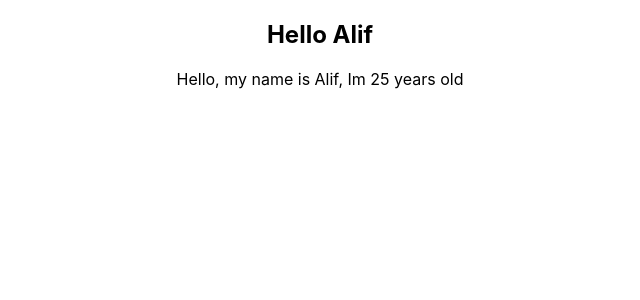
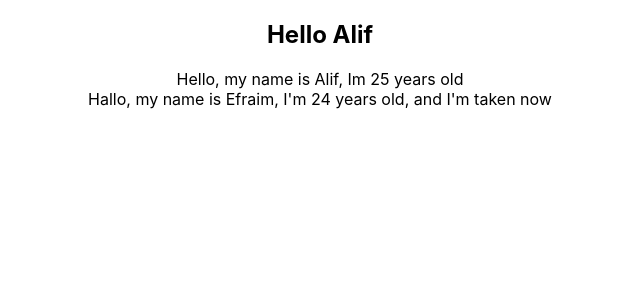
Before and after one commit to alifalridho/REACT-TYPESCRIPT, a React (Create React App) app: page / in a window 1280 px wide. Shown: the top 300 px of the page, without its empty margins (320-960 px from the left). Built offline with nearby package versions, Linux system fonts and the light colour scheme.

Commit message:
add User.tsx

```diff
--- a/src/App.tsx
+++ b/src/App.tsx
@@ -2,12 +2,14 @@ import React from "react";
 import "./App.css";
 import Greet from "./components/Greet";
 import Hello from "./components/Hello";
+import User from "./components/User";
 
 function App() {
     return (
         <div className="App">
             <Greet name={"Alif"} />
             <Hello age={25} name="Alif" />
+            <User name="Efraim" age={24} status={"taken"} />
         </div>
     );
 }
--- /dev/null
+++ b/src/components/User.tsx
@@ -0,0 +1,19 @@
+import React from "react";
+
+const User = ({
+    name,
+    age,
+    status,
+}: {
+    name: string;
+    age: number;
+    status: string | any;
+}) => {
+    return (
+        <div>
+            Hallo, my name is {name}, I'm {age} years old, and I'm {status} now
+        </div>
+    );
+};
+
+export default User;
```
